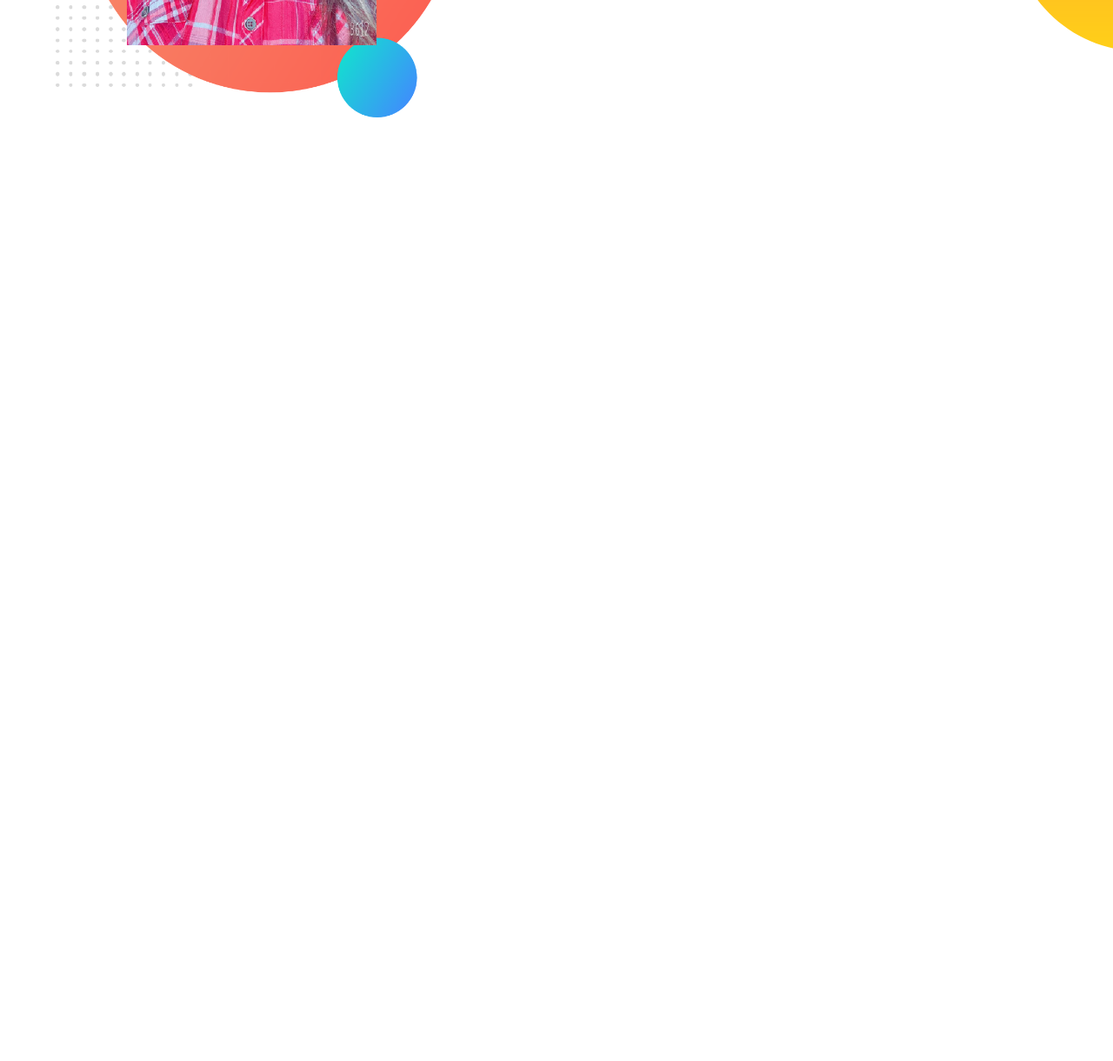
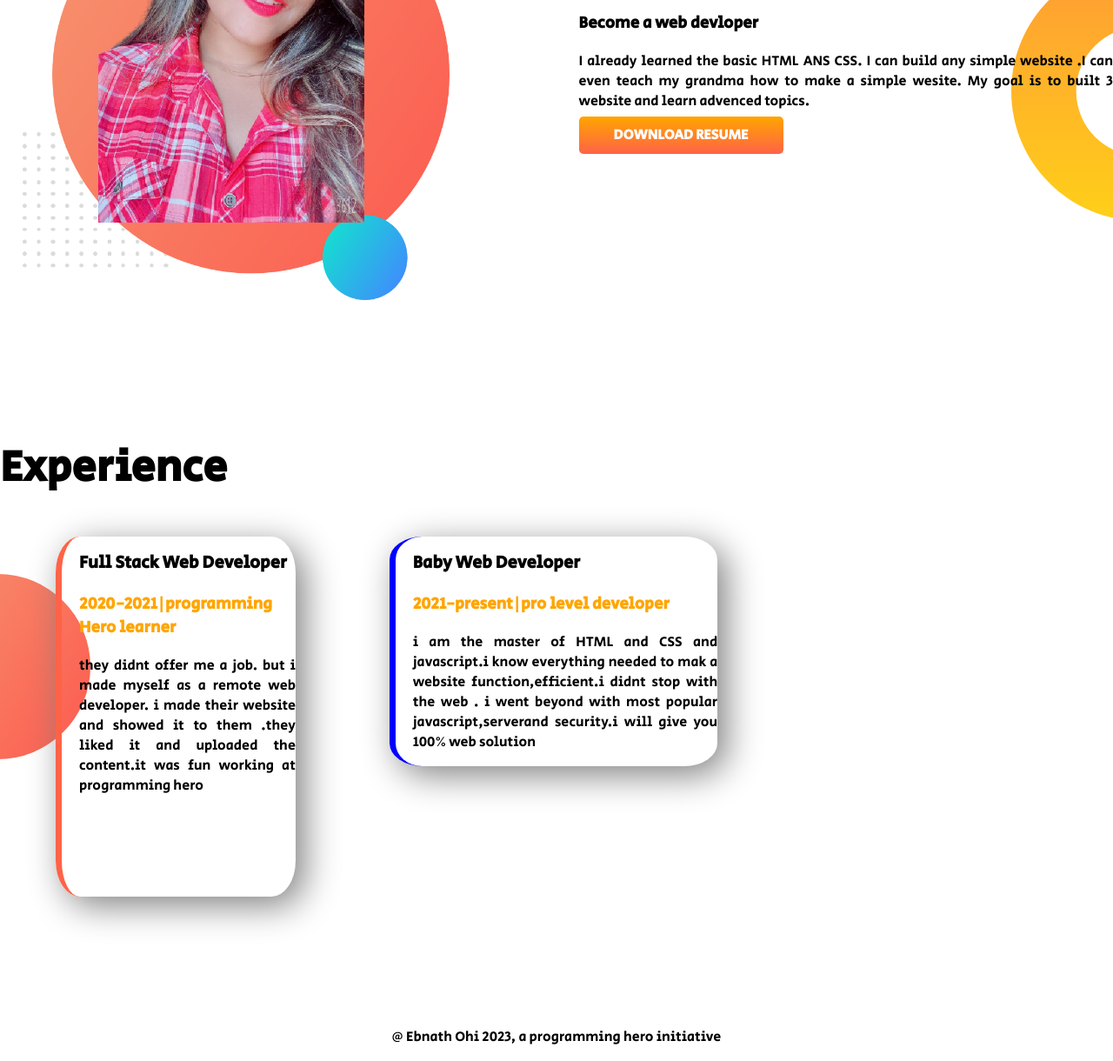
Before and after one commit to atiaebnath/my-website, a plain HTML site: page index.html in a window 1280 px wide. Shown: the part 772-1992 px from the top of the page at 87% size. Before the commit the page ends 914 px from the top, so only its background shows below. Drawn offline with Linux system fonts and the light colour scheme.

Commit message:
style border added footer

```diff
--- a/index.html
+++ b/index.html
@@ -13,7 +13,7 @@
 </head>
 
 <body>
-    <section class="top-banner">
+    <section class="top-banner flexible-container">
         <div class="half-width">
             <h1>Welcome to</h1>
             <h1><span class="orange-color">Ebnath Ohi</span> World</h1>
@@ -30,7 +30,7 @@
             <img src="images/my-bg2.png" alt="">
         </div>
     </section>
-    <section class="dream-big">
+    <section class="dream-big flexible-container">
         <div class="half-width">
             <img src="images/my-bg.png" alt="">
         </div>
@@ -44,6 +44,33 @@
 
         </div>
     </section>
+    <section class="experience-area">
+        <h1>Experience</h1>
+        <div class="flexible-container">
+            <div id="full-stack-developer" class="experience-itam">
+                <h2>Full Stack Web Developer</h2>
+                <h3 class="orange-color">2020-2021|programming Hero learner</h3>
+                <p>they didnt offer me a job. but i made myself as a remote web developer. i made their website and
+                    showed
+                    it to them .they liked it and uploaded the content.it was fun working at programming hero</p>
+            </div>
+            <div class="flexible-container">
+                <div id="baby-web-developer" class="experience-itam">
+
+                    <h2>Baby Web Developer</h2>
+                    <h3 class="orange-color">2021-present|pro level developer</h3>
+                    <p>i am the master of HTML and CSS and javascript.i know everything needed to mak a website
+                        function,efficient.i didnt stop with the web . i went beyond with most popular
+                        javascript,serverand
+                        security.i will give you 100% web solution
+                    </p>
+                </div>
+            </div>
+
+    </section>
 </body>
+<footer>
+    <p>@ Ebnath Ohi 2023, a programming hero initiative</p>
+</footer>
 
 </html>
--- a/style.css
+++ b/style.css
@@ -2,6 +2,7 @@ body {
     font-family: 'Poppins', sans-serif;
     font-family: 'Secular One', sans-serif;
     margin: 0%;
+    text-align: justify;
 }
 
 h1 {
@@ -9,17 +10,23 @@ h1 {
 
 }
 
+h2 {
+    font-size: 20px;
+}
+
 .orange-color {
     color: orange;
 }
 
-section {
+.flexible-container {
     display: flex;
+    margin-bottom: 150px;
 }
 
 .half-width {
     width: 50%;
-    padding-left: 5%;
+    padding-left: 2%;
+
 }
 
 .half-width img {
@@ -46,3 +53,28 @@ section {
     background-repeat: no-repeat;
     background-position: right;
 }
+
+.experience-area {
+    background-image: url(images/exp-bg.png);
+    background-repeat: no-repeat;
+    background-position: left;
+}
+
+.experience-itam {
+    width: 40%;
+    margin-left: 5%;
+    margin-right: 5%;
+    padding-left: 20px;
+    border-radius: 10%;
+    box-shadow: 10px 10px 40px gray;
+    border-left: 7px solid blue;
+}
+
+#full-stack-developer {
+    border-left: 7px solid tomato;
+}
+
+footer p {
+    text-align: center;
+
+}
```
